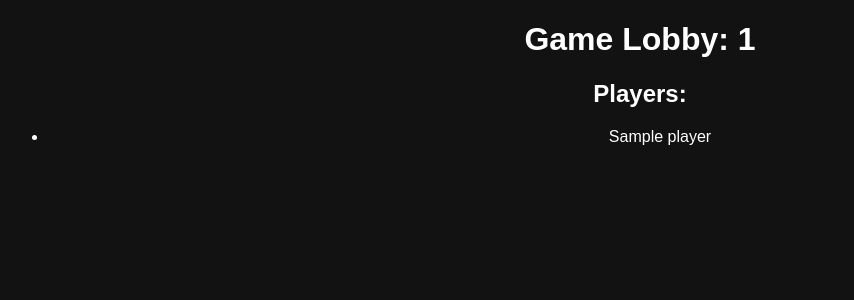
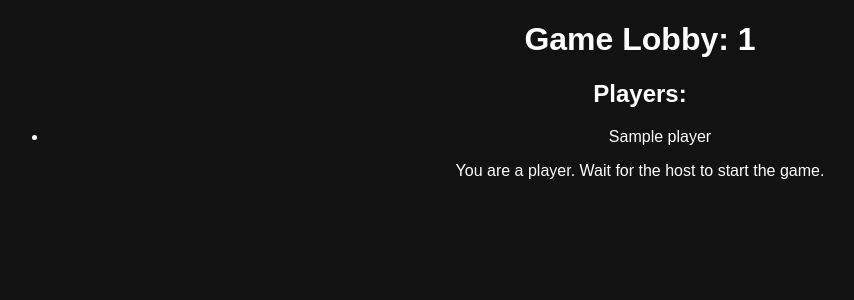
Before and after one commit to fdodinuth/nam-gam, a Flask app: template templates/game_lobby.html in a window 1280 px wide. Shown: the top 300 px of the page, without its empty margins (0-854 px from the left). Run offline with Flask 2, Linux system fonts and the light colour scheme; the template is opened without the code that fills it: most values are stand-ins (such as "Sample title", 1, 10 or a date in 2020).

Commit message:
Update game_lobby.html

```diff
--- a/templates/game_lobby.html
+++ b/templates/game_lobby.html
@@ -19,6 +19,8 @@
             <input type="hidden" name="game_id" value="{{ game_id }}">
             <button type="submit">Start Game</button>
         </form>
+    {% else %}
+        <p>You are a player. Wait for the host to start the game.</p>
     {% endif %}
 </body>
 </html>
```
